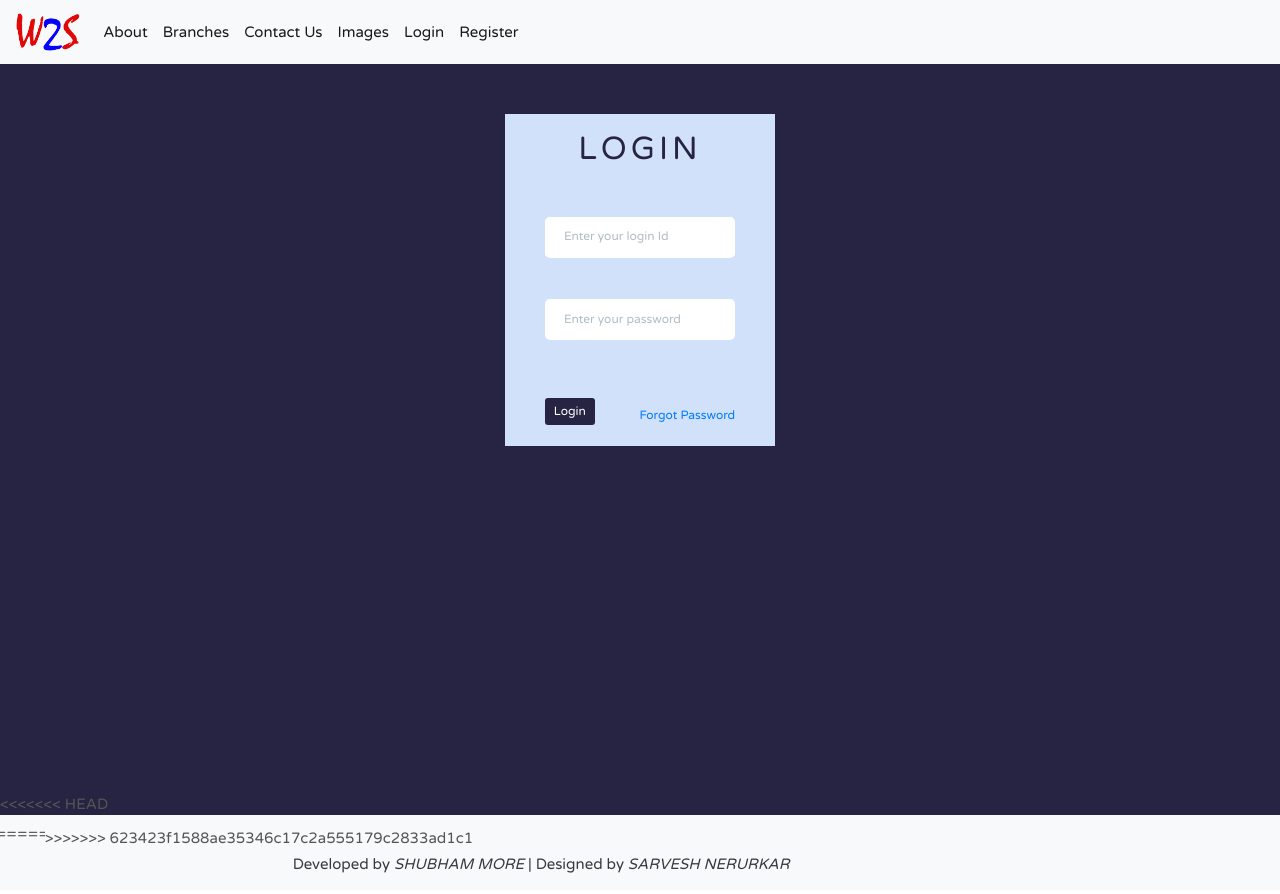
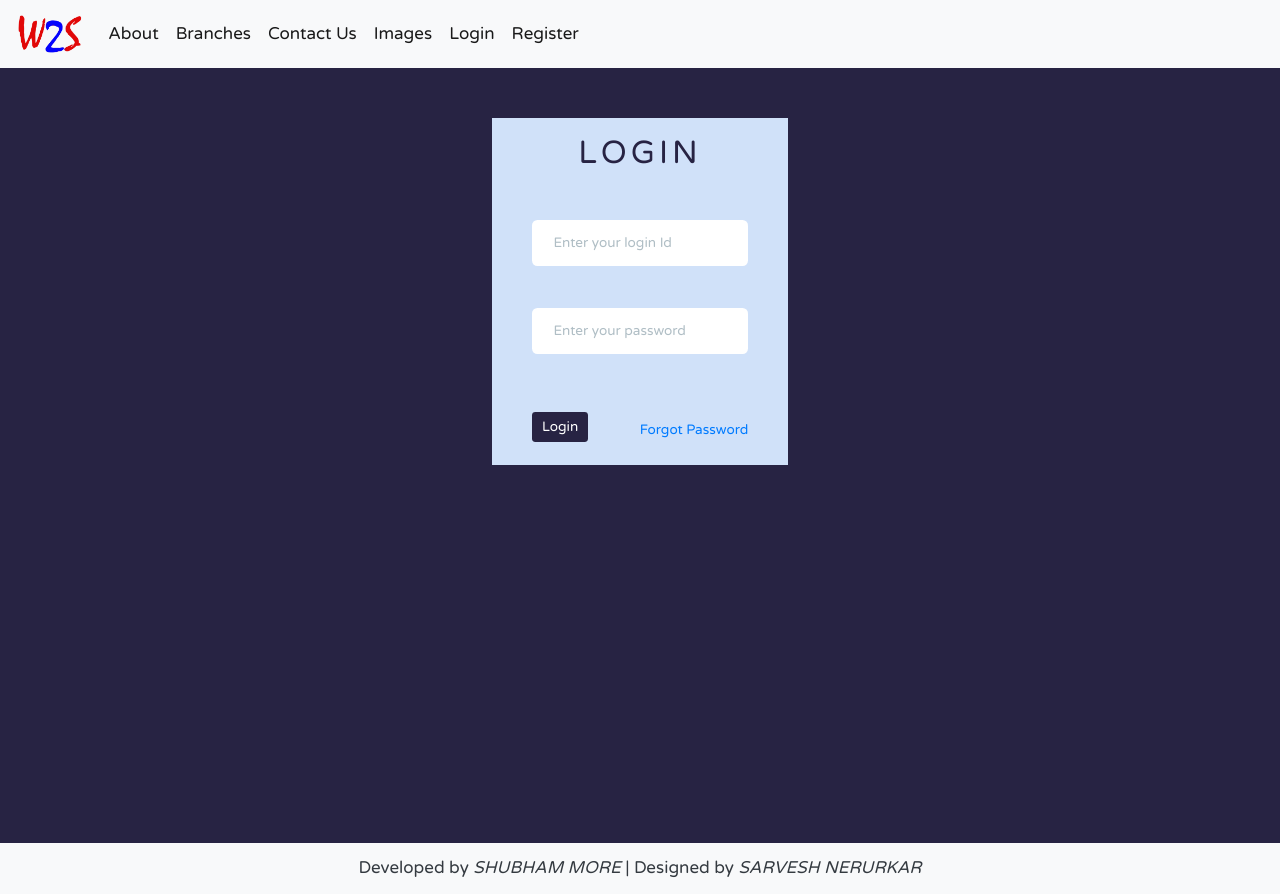
Before and after one commit to ShubhamMore/way2success, an Angular app: page /#/login in a window 1280 px wide. Built offline with nearby package versions, Linux system fonts and the light colour scheme.

Commit message:
way2success

```diff
--- a/src/app/content/content-branch/content-branch.component.html
+++ b/src/app/content/content-branch/content-branch.component.html
@@ -1,11 +1,7 @@
 <app-loading-spinner *ngIf="loading"></app-loading-spinner>
 
 <div *ngIf="!loading">
-<<<<<<< HEAD
-  <div class="brachbox row">
-=======
-  <div class="branchbox row mt-2">
->>>>>>> 623423f1588ae35346c17c2a555179c2833ad1c1
+  <div class="branchbox row">
     <div class="col-12 mx-auto">
       <h3>Our Branches</h3>
       <div class="row mb-3" *ngFor="let branch of branches">
--- a/src/app/footer/footer.component.html
+++ b/src/app/footer/footer.component.html
@@ -1,8 +1,4 @@
-<<<<<<< HEAD
-<div class="row py-2 bg-light">
-=======
-<div class="row py-1 bg-light footer">
->>>>>>> 623423f1588ae35346c17c2a555179c2833ad1c1
+<div class="row py-2 bg-light footer">
     <div class="col-12">
         <div class="container">
             <p class="m-1 text-center text-dark">Developed by <strong><em>SHUBHAM MORE</em></strong> | Designed by <strong><em>SARVESH NERURKAR</em></strong></p>
--- a/src/styles.css
+++ b/src/styles.css
@@ -15,7 +15,7 @@ html, body {
   color:#555;
   font-family: 'Varela Round', sans-serif;
   font-weight: 300;
-  font-size: 15px;
+  font-size: 17px;
   text-rendering: optimizeLegibility;
   overflow-x: hidden;
 }
```
